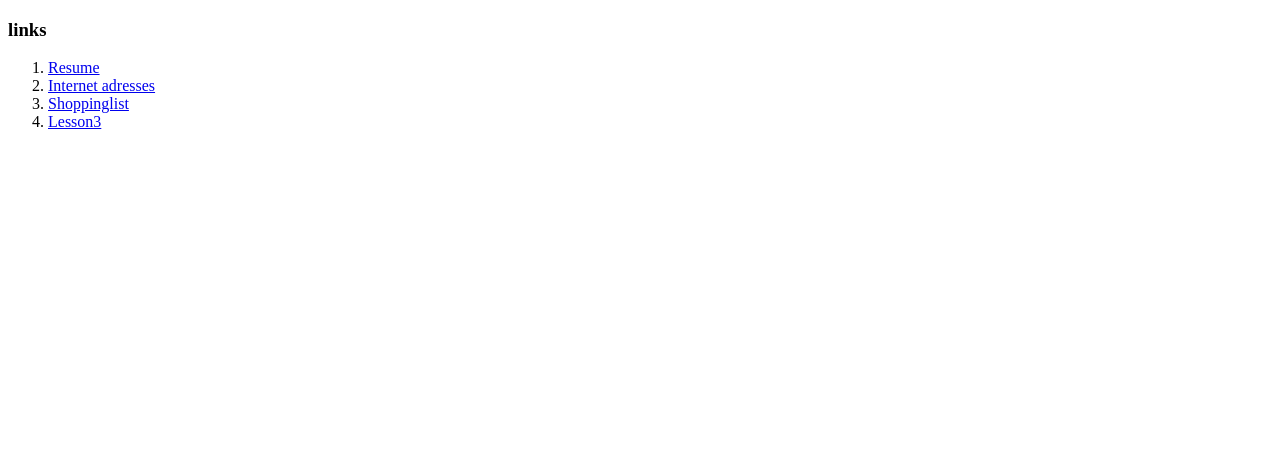
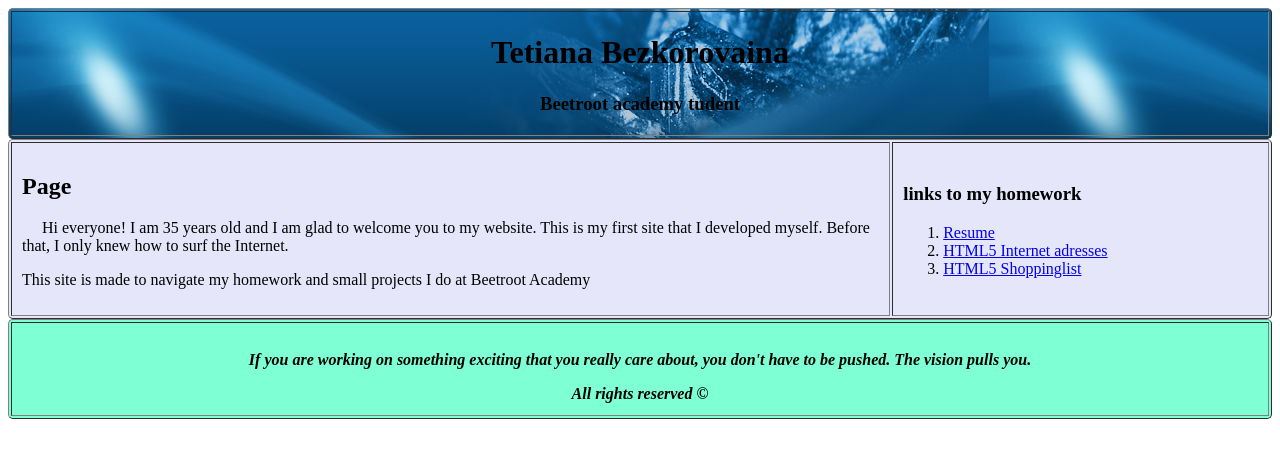
Before and after one commit to TatjanaBezkorovaina/TatjanaBezkorovaina.github.io, a plain HTML site: page index.html in a window 1280 px wide. Drawn offline with Linux system fonts and the light colour scheme.

Commit message:
create web site

```diff
--- a/index.html
+++ b/index.html
@@ -4,21 +4,95 @@
     <meta charset="UTF-8" />
     <meta http-equiv="X-UA-Compatible" content="IE=edge" />
     <meta name="viewport" content="width=device-width, initial-scale=1.0" />
-    <title>links</title>
+    <link rel="icon" href="./icon.jpg" />
+    <title>My website</title>
   </head>
   <body>
-    <h3>links</h3>
+    <table border="1" align="=center" rules="rows" style="width: 60%"></table>
+    <tr>
+      <td></td>
+    </tr>
+    <!-- header -->
+    <header>
+      <table
+        border="1"
+        background="./head1.png"
+        bgcolor="10"
+        style="width: 100%; border-radius: 5px"
+      >
+        <tr>
+          <th>
+            <h1>Tetiana Bezkorovaina</h1>
+            <h3>Beetroot academy tudent</h3>
+          </th>
+        </tr>
+      </table>
+    </header>
+    <!-- main content -->
+    <table
+      border="1"
+      bgcolor="#e6e6fa"
+      cellpadding="10"
+      style="width: 100%; border-radius: 5px"
+    >
+      <tr>
+        <td rowspan="2" style="width: 70%">
+          <h2>Page</h2>
+          <p style="text-indent: 20px">
+            Hi everyone! I am 35 years old and I am glad to welcome you to my
+            website. This is my first site that I developed myself. Before that,
+            I only knew how to surf the Internet.
+          </p>
+          <p>
+            This site is made to navigate my homework and small projects I do at
+            Beetroot Academy
+          </p>
+        </td>
+
+        <!-- sidebar -->
+        <td bgcolor="#e6e6fa">
+          <h3>links to my homework</h3>
+          <nav>
             <ol>
               <li>
                 <a href="Resume/resume.html" target="_blanc">Resume</a>
               </li>
               <li>
                 <a href="internetaddresses/content.html" target="_blanc"
-          >Internet adresses</a
+                  >HTML5 Internet adresses</a
                 >
               </li>
-      <li><a href="shoppinglist/list.html" target="_blanc">Shoppinglist</a></li>
-      <li><a href="Lesson3/index.html" target="_blanc">Lesson3</a></li>
+              <li>
+                <a href="shoppinglist/list.html" target="_blanc"
+                  >HTML5 Shoppinglist</a
+                >
+              </li>
             </ol>
+          </nav>
+        </td>
+      </tr>
+    </table>
+    <!-- footer -->
+    <footer>
+      <table
+        border="1"
+        bgcolor="#7FFFD4"
+        height="100"
+        cellpadding="10"
+        style="width: 100%; border-radius: 5px"
+      >
+        <tr>
+          <th>
+            <p>
+              <i>
+                If you are working on something exciting that you really care
+                about, you don't have to be pushed. The vision pulls you.
+              </i>
+            </p>
+            <i>All rights reserved &copy;</i>
+          </th>
+        </tr>
+      </table>
+    </footer>
   </body>
 </html>
```
Also changed, not shown: Lesson3/index.html (deleted, +0 -115 lines), head1.png (added), icon.jpg (added), 1 other file. Lines whose indentation alone changed are shown as unchanged.
